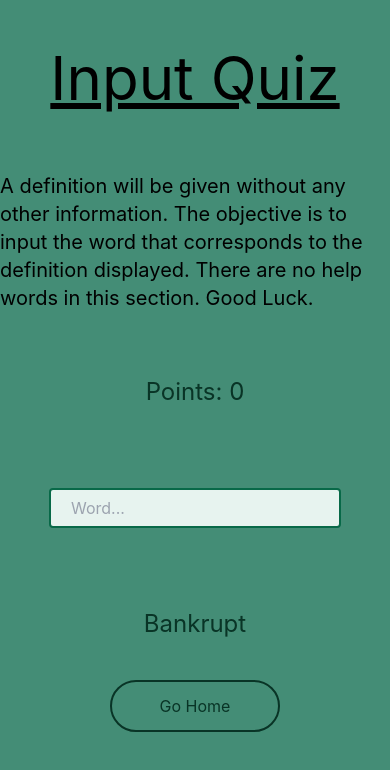
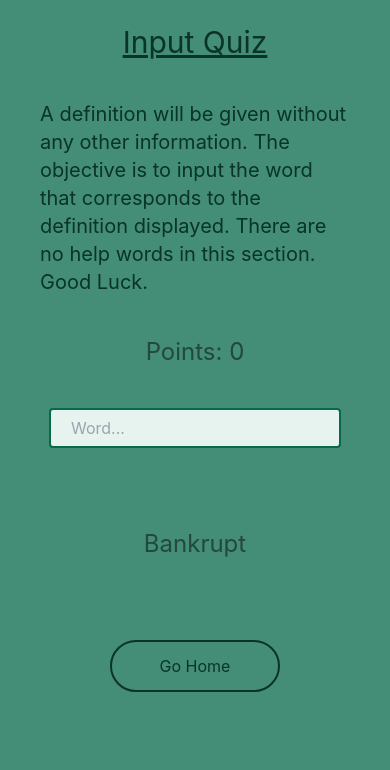
Before and after one commit to PascalOrdano18/SAT-Vocabulary-APP, a Next.js app: page /input in a window 390 px wide. Shown: the top 770 px of the page. Built offline with nearby package versions, Linux system fonts and the light colour scheme.

Commit message:
input responsive

```diff
--- a/components/InputQuiz.jsx
+++ b/components/InputQuiz.jsx
@@ -66,11 +66,13 @@ export const InputQuiz = () => {
 
 
 
-        <h1 className="text-[#093426] mx-auto text-2xl">Points: {points}</h1>
+        <div className="flex mx-10 mt-10 md:mt-20">
+            <h1 className="flex mx-auto text-2xl md:text-4xl text-[#23483C]">Points: {points}</h1>
+        </div>
 
-        <form onSubmit={ onSubmit } aria-label="form" className="mx-auto w-fit my-20" >
+        <form onSubmit={ onSubmit } aria-label="form" className="mx-auto w-fit my-10 sm:mt-20" >
             <input
-            className="border-[#086948] bg-[#E7F3EF] border-2 rounded h-10 px-5 focus:px-10 transition-all focus:border-4 focus:border-[#23483C] outline-none"
+            className="border-[#086948] bg-[#E7F3EF] text-black border-2  rounded h-10 px-5 focus:px-10 transition-all focus:border-4 focus:border-[#23483C] outline-none"
             type="text"
                 placeholder="Word..."
                 value={ inputWord }
@@ -79,13 +81,12 @@ export const InputQuiz = () => {
         </form>
 
 
-        <div className="">
-            <h1 className="mx-auto w-fit text-2xl text-[#093426]">
+        <div className="flex mx-10">
+            <h1 className="flex mt-10 sm:mt-10 mx-auto text-2xl md:text-4xl text-[#23483C]">
                 {newDefinition.charAt(0).toUpperCase() + newDefinition.slice(1)}
             </h1>
         </div>
 
-
     </>
   )
 }
--- a/components/QuizMC.jsx
+++ b/components/QuizMC.jsx
@@ -93,7 +93,7 @@ export const QuizMC = () => {
   return (
     <>
 
-        <h1 className="text-black mx-auto text-3xl md:text-4xl mt-10">POINTS: {points}</h1>
+        <h1 className="text-black mx-auto text-3xl md:text-4xl mt-6 sm:mt-10">POINTS: {points}</h1>
 
 
         <div className="grid grid-cols-1 md:grid-cols-2 text-lg md:text-2xl w-full mt-10 mx-auto max-w-[1000px]">
--- a/components/WordList.jsx
+++ b/components/WordList.jsx
@@ -28,7 +28,7 @@ export const WordList = () => {
 
       <form onSubmit={ onSubmit } aria-label="form" className="mx-auto w-fit my-10" >
         <input
-            className="border-[#086948] bg-[#E7F3EF] border-2 rounded h-10 px-5 focus:px-10 transition-all focus:border-4 focus:border-[#23483C] outline-none"
+            className="border-[#086948] bg-[#E7F3EF] text-black border-2 rounded h-10 px-5 focus:px-10 transition-all focus:border-4 focus:border-[#23483C] outline-none"
             type="text"
             placeholder="🔎 Search for words..."
             value={ searchTerm }
--- a/pages/index.js
+++ b/pages/index.js
@@ -12,9 +12,9 @@ export default function Home() {
 
 
       <nav className='flex text-xl h-20 px-2 sm:px-4 py-2.5 w-full bg-[#093426] shadow-lg'>
-      <div className="container mx-10 text-[#448D76] flex flex-wrap justify-between items-center">
+        <div className="container mx-10 text-[#448D76] flex flex-wrap justify-between items-center">
           <Link href='./'><a>SAT</a></Link>
-            <ul className='flex space-x-5'>
+            <ul className='flex space-x-5 sm:space-x-36'>
               <li> <Link href='/quiz'><a className='hover:underline hover:text-[#E7F3EF] transition-all'> QUIZ</a></Link></li>
               <li> <Link href='/input'><a className='hover:underline hover:text-[#E7F3EF] transition-all'>INPUT</a></Link></li>
             </ul>
@@ -22,9 +22,9 @@ export default function Home() {
 
       </nav>
 
-      <h1 className='text-[#23483C] text-5xl mt-20 text-center underline'>Learn Some Words!</h1>
-      <p className='my-10 w-[60%] mx-auto text-xl text-[#1a3a30]'>This is a simple app to learn SAT vocabulary from a McGraw Hill database. We will try to expand it as much as possible with the objective of making vocabulary-learning easy. The app is still in development, we preciate any suggestion / bug report. </p>
-      <p className='bg-green-200 w-fit rounded'>unit 5 only :)</p>
+      <h1 className='text-[#23483C] text-5xl mt-10 sm:mt-20 text-center underline'>Learn Some Words!</h1>
+      <p className='my-10 w-[80%] mx-auto text-xl text-[#1a3a30]'>This is a simple app to learn SAT vocabulary from a McGraw Hill database. We will try to expand it as much as possible with the objective of making vocabulary-learning easy. The app is still in development, we preciate any suggestion / bug report. </p>
+      <p className='bg-green-200 w-fit rounded ml-8 text-black'>unit 5 only :)</p>
 
       <hr />
 
--- a/pages/input/index.js
+++ b/pages/input/index.js
@@ -10,12 +10,12 @@ export default function Input (){
             <Head>
                 <title>SAT - INPUT</title>
                 <meta name="viewport" content="initial-scale=1.0, width=device-width" />
-             </Head>
-            <div className="w-screen h-full min-h-screen flex flex-col bg-[#448D76]">
+            </Head>
+             <div className="w-screen h-full min-h-screen flex flex-col bg-[#448D76]">
 
-                <div className="mx-auto mt-12 max-w-[740px]">
-                    <h1 className="mx-auto text-6xl w-fit underline">Input Quiz</h1>
-                    <p className="w-fit mx-auto my-16 text-xl">A definition will be given without any other information. The objective is to input the word that corresponds to the definition displayed. There are no help words in this section. Good Luck.</p>
+                <div className="mx-10 sm:mx-auto mt-6 sm:mt-20 max-w-[740px] text-[#093426]">
+                    <h1 className="mx-auto text-3xl lg:text-6xl w-fit underline">Input Quiz</h1>
+                    <p className="w-fit max-w-xs sm:max-w-sm lg:max-w-lg xl:max-w-none lg:mx-auto mt-10 sm:mt-16 sm:mb-12 text-xl sm:text-2xl">A definition will be given without any other information. The objective is to input the word that corresponds to the definition displayed. There are no help words in this section. Good Luck.</p>
                 </div>
 
 
@@ -23,7 +23,7 @@ export default function Input (){
 
 
                 <Link className="hover:cursor-pointer" href='/'>
-                <a className=" text-[#093426] py-3 px-12 rounded-full w-fit mx-auto mt-10 border-2 border-[#093426] transition-all hover:px-24">Go Home</a>
+                    <a className=" text-[#093426] py-3 px-12 rounded-full w-fit mx-auto sm:mt-10 mt-20 border-2 border-[#093426] transition-all hover:px-24">Go Home</a>
                 </Link>
             </div>
 
--- a/pages/quiz/index.js
+++ b/pages/quiz/index.js
@@ -14,9 +14,9 @@ const index = () => {
 
       <div className="w-screen h-full min-h-screen flex flex-col bg-[#448D76]">
 
-        <div className="mx-10 sm:mx-auto mt-20 max-w-[740px]">
+        <div className="mx-10 sm:mx-auto mt-6 sm:mt-20 max-w-[740px] text-[#093426]">
             <h1 className="mx-auto text-3xl lg:text-6xl w-fit underline">Multiple Choice Quiz</h1>
-            <p className="w-fit max-w-xs sm:max-w-sm lg:max-w-lg xl:max-w-none lg:mx-auto mt-16 sm:mb-12 text-xl sm:text-2xl">A definition will be given with four possible corresponding words. Only one word is the correct answer. Good Luck</p>
+            <p className="w-fit max-w-xs sm:max-w-sm lg:max-w-lg xl:max-w-none lg:mx-auto mt-10 sm:mt-16 sm:mb-12 text-xl sm:text-2xl">A definition will be given with four possible corresponding words. Only one word is the correct answer. Good Luck</p>
         </div>
 
       <QuizMC />
```
